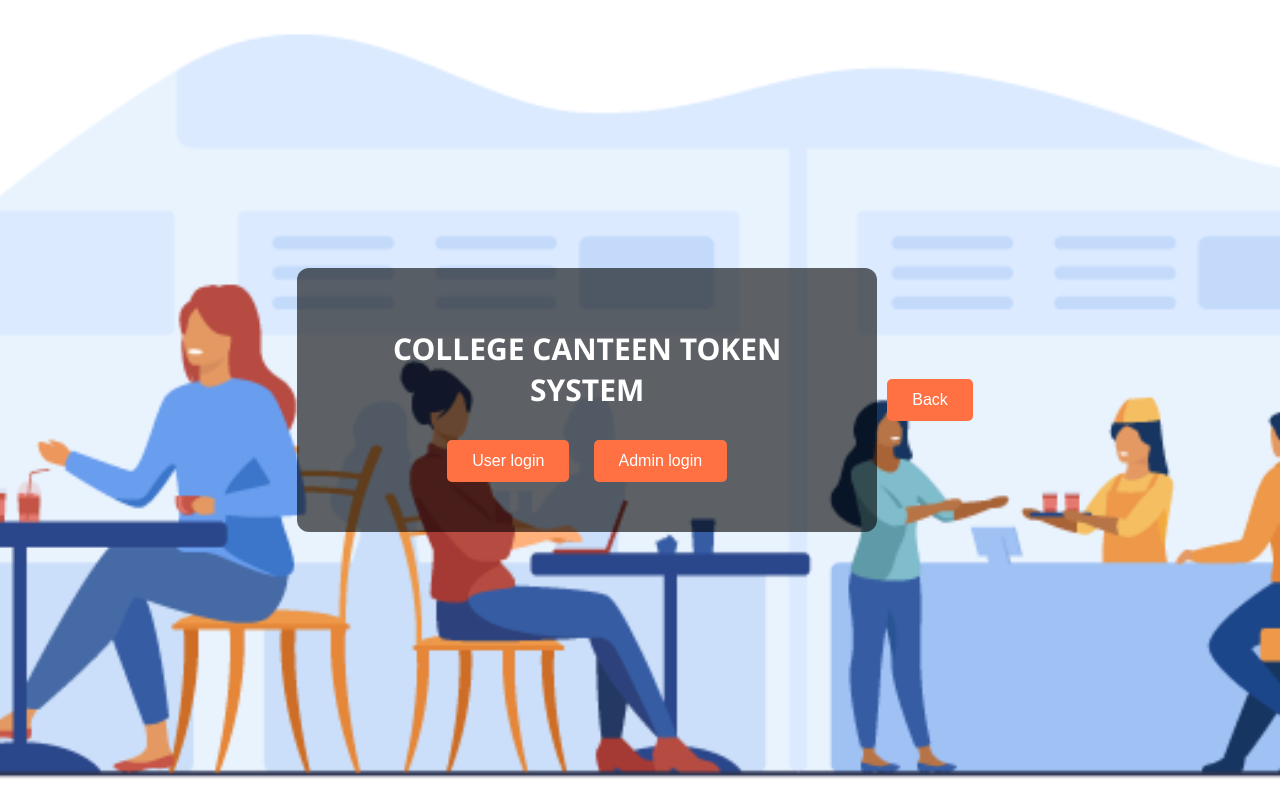
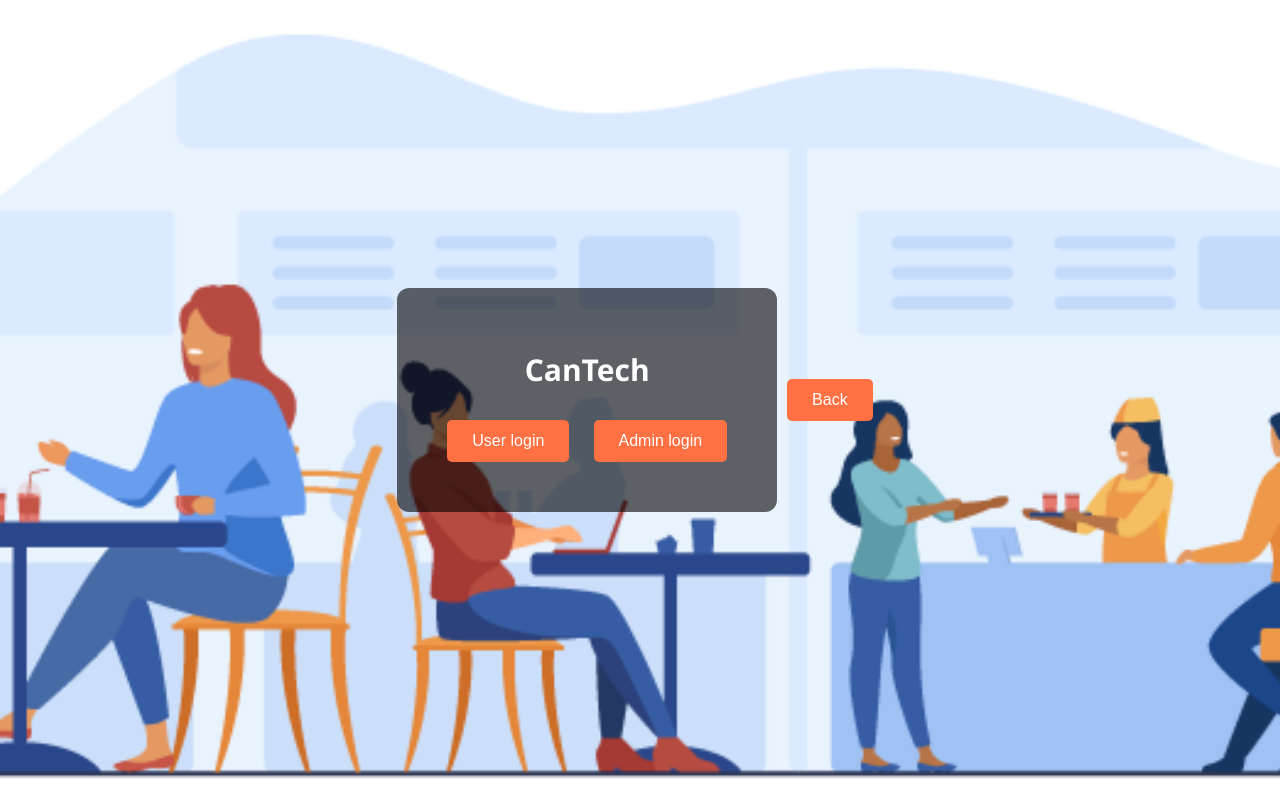
Before and after one commit to neethu-cloud-dev/CanTech, a plain HTML site: page newhome.html in a window 1280 px wide. Drawn offline with Linux system fonts and the light colour scheme.

Commit message:
second commit

```diff
--- a/newhome.html
+++ b/newhome.html
@@ -9,7 +9,7 @@
 </head>
 <body>
     <div class="container">
-        <h1>COLLEGE CANTEEN TOKEN SYSTEM</h1>
+        <h1>CanTech</h1>
         <div class="login-options">
             <button class="login-options" onclick="goToPage('userlogin.html')">User login</button>
             <button class="login-options" onclick="goToPage('admin.html')">Admin login</button>
```
